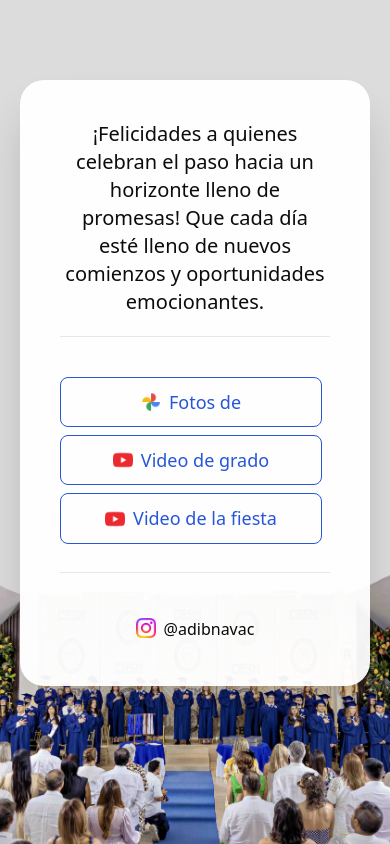
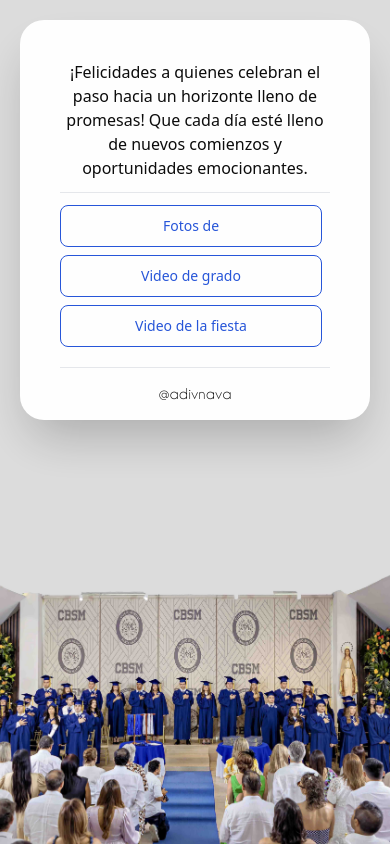
Before and after one commit to habnacoss/adibnavac, a Next.js app: page /bilingue/2024 in a window 390 px wide. Built offline with nearby package versions, Linux system fonts and the light colour scheme.

Commit message:
responsive

```diff
--- a/src/app/bilingue/2024/page.tsx
+++ b/src/app/bilingue/2024/page.tsx
@@ -14,35 +14,34 @@ export default function Bilingue2024() {
   const photos = searchParams.get("photos")?.toString() ?? "";
 
   return (
-    <main className="flex flex-col max-h-screen items-center font-sans px-5 py-20">
+    <main className="flex flex-col max-h-screen items-center font-sans px-5 py-5 md:py-20 lg:pt-10">
 
-      <div className="flex flex-col max-w-2xl my-auto bg-white opacity-95 rounded-3xl p-10 shadow-2xl">
-        <p className="text-center text-xl">
+      <div className="flex flex-col max-w-2xl my-auto bg-white opacity-95 rounded-3xl px-10 md:px-20 pt-10 pb-3 shadow-2xl">
+        <p className="text-center sm:text-sm md:text-lg">
           ¡Felicidades a quienes celebran el paso hacia un horizonte lleno de promesas! Que cada día esté lleno de nuevos comienzos y oportunidades emocionantes.
         </p>
 
-        <hr className="mt-5 mb-10" />
+        <hr className="my-3" />
 
-        <Link href={photos} target="_blank" className="text-blue-700 text-lg hover:text-white border border-blue-700 hover:bg-gradient-to-br from-purple-600 to-blue-500 hover:bg-blue-800 focus:ring-1 focus:outline-none focus:ring-blue-300 font-medium rounded-lg px-5 py-2.5 text-center me-2 mb-2 dark:border-blue-500 dark:text-blue-500 dark:hover:text-white dark:hover:bg-blue-500 dark:focus:ring-blue-800">
-          <Image src={googlephotos} alt="youtube" width={20} height={20} className="inline-block mb-1 mr-2" />
+        <Link href={photos} target="_blank" className="text-blue-700 text-sm md:text-lg hover:text-white border border-blue-700 hover:bg-gradient-to-br from-purple-600 to-blue-500 hover:bg-blue-800 focus:ring-1 focus:outline-none focus:ring-blue-300 font-medium rounded-lg px-5 py-2.5 text-center me-2 mb-2 dark:border-blue-500 dark:text-blue-500 dark:hover:text-white dark:hover:bg-blue-500 dark:focus:ring-blue-800">
+          {/* <Image src={googlephotos} alt="youtube" width={20} height={20} className="inline-block mb-1 mr-2" /> */}
           Fotos de {student}
         </Link>
 
-        <Link href={photos} target="_blank" className="text-blue-700 text-lg hover:text-white border border-blue-700 hover:bg-gradient-to-br from-purple-600 to-blue-500 hover:bg-blue-800 focus:ring-1 focus:outline-none focus:ring-blue-300 font-medium rounded-lg px-5 py-2.5 text-center me-2 mb-2 dark:border-blue-500 dark:text-blue-500 dark:hover:text-white dark:hover:bg-blue-500 dark:focus:ring-blue-800">
-          <Image src={youtube} alt="youtube" width={20} height={20} className="inline-block mb-1 mr-2" />
+        <Link href={photos} target="_blank" className="text-blue-700 text-sm md:text-lg hover:text-white border border-blue-700 hover:bg-gradient-to-br from-purple-600 to-blue-500 hover:bg-blue-800 focus:ring-1 focus:outline-none focus:ring-blue-300 font-medium rounded-lg px-5 py-2.5 text-center me-2 mb-2 dark:border-blue-500 dark:text-blue-500 dark:hover:text-white dark:hover:bg-blue-500 dark:focus:ring-blue-800">
+          {/* <Image src={youtube} alt="youtube" width={20} height={20} className="inline-block mb-1 mr-2" /> */}
           Video de grado
         </Link>
 
-        <Link href={photos} target="_blank" className="text-blue-700 text-lg hover:text-white border border-blue-700 hover:bg-gradient-to-br from-purple-600 to-blue-500 hover:bg-blue-800 focus:ring-1 focus:outline-none focus:ring-blue-300 font-medium rounded-lg px-5 py-2.5 text-center me-2 mb-2 dark:border-blue-500 dark:text-blue-500 dark:hover:text-white dark:hover:bg-blue-500 dark:focus:ring-blue-800">
-          <Image src={youtube} alt="youtube" width={20} height={20} className="inline-block mb-1 mr-2" />
+        <Link href={photos} target="_blank" className="text-blue-700 text-sm md:text-lg hover:text-white border border-blue-700 hover:bg-gradient-to-br from-purple-600 to-blue-500 hover:bg-blue-800 focus:ring-1 focus:outline-none focus:ring-blue-300 font-medium rounded-lg px-5 py-2.5 text-center me-2 mb-2 dark:border-blue-500 dark:text-blue-500 dark:hover:text-white dark:hover:bg-blue-500 dark:focus:ring-blue-800">
+          {/* <Image src={youtube} alt="youtube" width={20} height={20} className="inline-block mb-1 mr-2" /> */}
           Video de la fiesta
         </Link>
 
-        <hr className="mt-5 mb-10" />
+        <hr className="my-3" />
 
-        <Link className="mt-auto text-center py-1 px-4 hover:underline hover:text-blue-700" href="https://www.instagram.com/adibnavac" target="_blank">
-          <Image src={instagram} alt="instagram" width={20} height={20} className="inline-block mb-1 mr-2" />
-          @adibnavac
+        <Link className="mt-auto font-caviar text-center text-sm py-1 px-4 hover:underline hover:text-blue-700" href="https://www.instagram.com/adibnavac" target="_blank">
+          @adivnava
         </Link>
       </div>
     </main>
--- a/src/app/bilingue/2024/styles.css
+++ b/src/app/bilingue/2024/styles.css
@@ -1,16 +1,26 @@
 body {
-    background-image: url(./images/background.desktop.jpg);
+    background-image: url(./images/background.mobile.jpg);
     background-size: cover;
     background-repeat: no-repeat;
     background-attachment: fixed;
-    background-position: center;
+    background-position: bottom;
 }
 
-@media screen and (max-width: 768px) {
+@font-face {
+    font-family: 'Caviar Dreams';
+    src: url(../../../../public/fonts/CaviarDreams.ttf);
+    font-weight: normal;
+    font-style: normal;
+}
+
+.font-caviar {
+    font-family: 'Caviar Dreams', sans-serif;
+}
+
+@media screen and (min-width: 768px) {
     body {
-        background-image: url(./images/background.mobile.jpg);
+        background-image: url(./images/background.desktop.jpg);
     }
-
 }
 
 .bg-bilingue {
```
Also changed, not shown: public/fonts/CaviarDreams.ttf (added).
